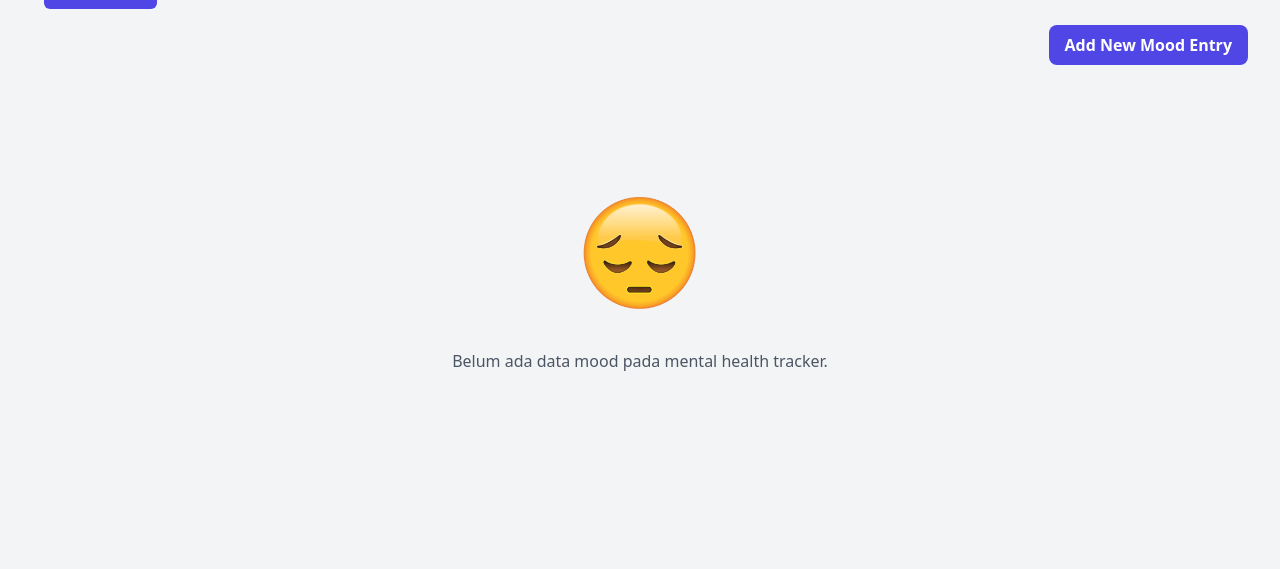
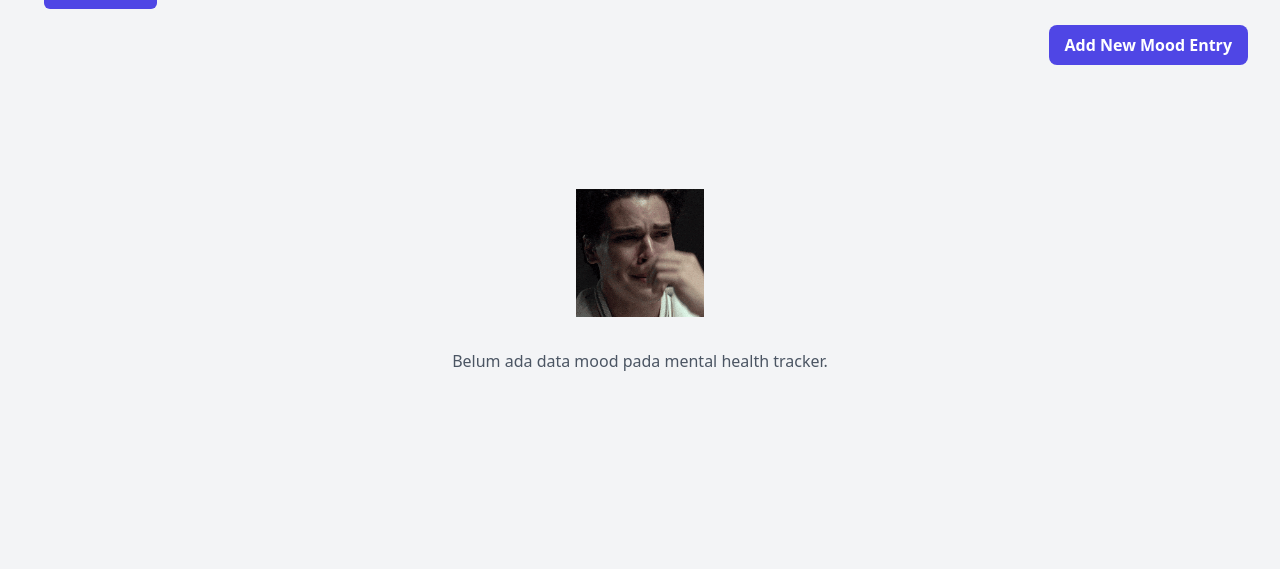
Before and after one commit to rafifsulaiman/mental-health-tracker, a Django app: template main/templates/main.html in a window 1280 px wide. Shown: the part 231-800 px from the top of the page. Run offline with Django 5.2, Linux system fonts and the light colour scheme; the template is opened without the code that fills it, so the values that code supplies are empty; some libraries are stand-ins or nearby versions.

Commit message:
tutorial 4

```diff
--- a/main/templates/main.html
+++ b/main/templates/main.html
@@ -36,7 +36,7 @@
 
     {% if not mood_entries %}
     <div class="flex flex-col items-center justify-center min-h-[24rem] p-6">
-        <img src="{% static 'image/sedih-banget.png' %}" alt="Sad face" class="w-32 h-32 mb-4"/>
+        <img src="{% static 'image/sedih-gif.gif' %}" alt="Sad face" class="w-32 h-32 mb-4"/>
         <p class="text-center text-gray-600 mt-4">Belum ada data mood pada mental health tracker.</p>
     </div>
     {% else %}
```
Also changed, not shown: static/image/sedih-gif.gif (added).
